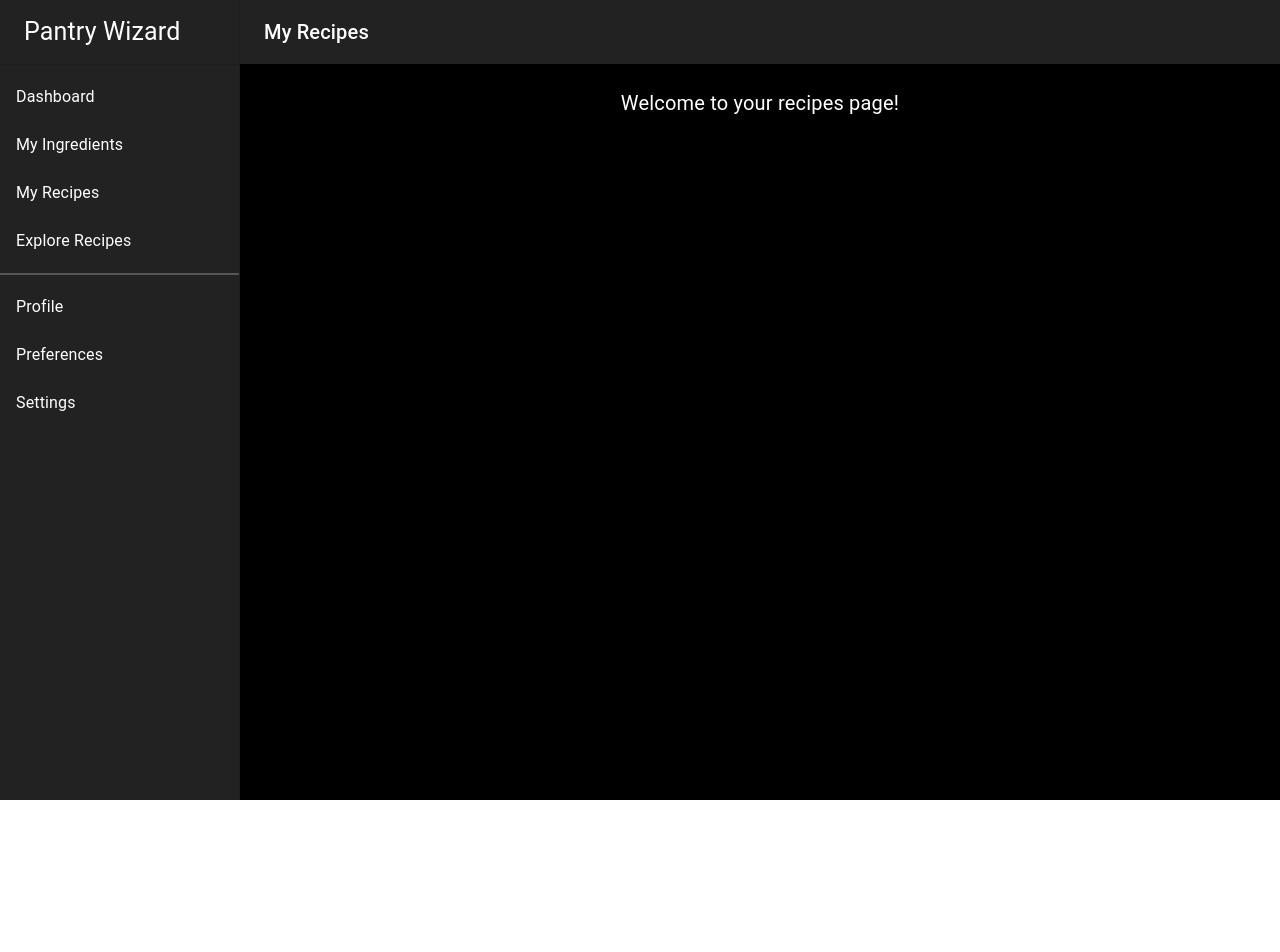
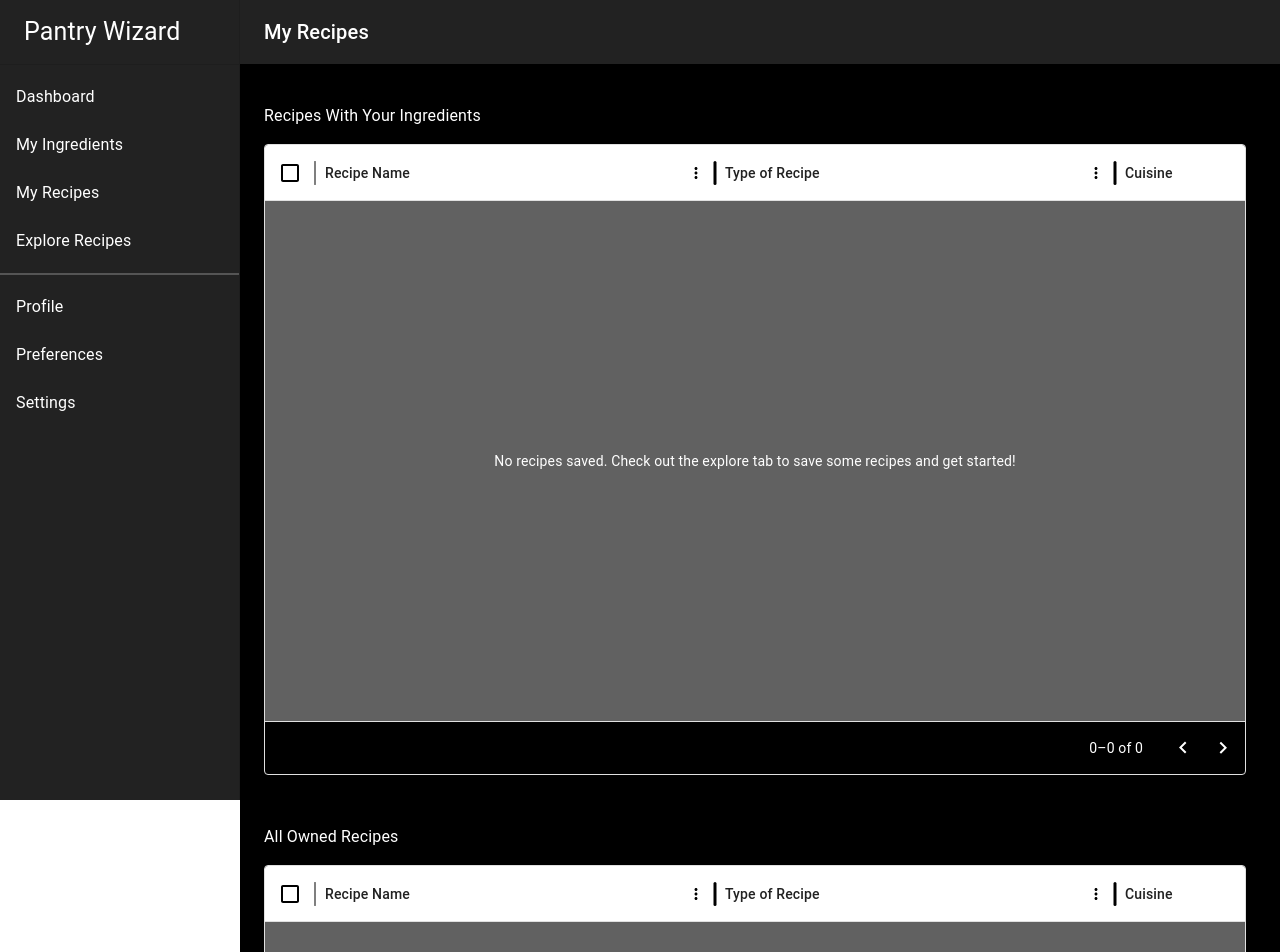
Before and after one commit to grackfish/pantry-wizard, a React (Create React App) app: page /recipes in a window 1280 px wide. Shown: the top 952 px of the page. Before the commit the page ends 800 px from the top, so only its background shows below. Built offline with nearby package versions, Linux system fonts and the light colour scheme.

Commit message:
Add tables to Recipes.js

```diff
--- /dev/null
+++ b/src/Recipes/IngredientsOwnedTable.js
@@ -0,0 +1,85 @@
+import * as React from 'react';
+import Box from '@mui/material/Box';
+import { DataGrid } from '@mui/x-data-grid';
+
+// BACKEND: refer to 'field' variable
+const columns = [
+  { field: 'name', headerName: 'Recipe Name', width: 400 },
+  { field: 'type', headerName: 'Type of Recipe', width: 400 },
+  { field: 'cuisine', headerName: 'Cuisine', width: 350 },
+];
+
+export default function EventsGrid() {
+  const [rows, setRows] = React.useState([]);
+
+  return (
+    <Box sx={{ height: 631, width: '99%' }}>
+      <DataGrid
+        rows={rows}
+        columns={columns}
+        initialState={{
+          pagination: {
+            paginationModel: {
+              pageSize: 10,
+            },
+          },
+        }}
+        pageSizeOptions={[10]}
+        checkboxSelection
+        disableRowSelectionOnClick
+        localeText={{
+            noRowsLabel: 'No recipes saved. Check out the explore tab to save some recipes and get started!',
+        }}
+        sx={{
+          '& .MuiDataGrid-cell': {
+            color: 'white', // Set content text color to white
+          },
+          '& .MuiDataGrid-columnHeader': {
+            color: 'inherit', // Keep column header color as is
+          },
+          '& .MuiDataGrid-footerCell': {
+            color: 'inherit', // Keep footer cell color as is
+          },
+          '& .MuiDataGrid-footer': {
+            color: 'white', // Set footer text color to white
+          },
+          '& .MuiDataGrid-cell:hover': {
+            backgroundColor: 'gray !important', // Cell hover background color
+          },
+          '& .MuiCheckbox-root': {
+            color: 'white !important', // Checkbox color for rows
+          },
+          '& .MuiDataGrid-columnHeader .MuiCheckbox-root': {
+            color: 'inherit !important', // Keep checkbox color in header as is
+          },
+          '& .MuiDataGrid-cell .MuiCheckbox-root': {
+            color: 'white !important', // Ensure checkboxes in cells are white
+          },
+          '& .MuiIconButton-root': {
+            color: 'white !important', // Pagination arrow icon color
+          },
+          '& .MuiPagination-root': {
+            color: 'white !important', // Pagination text color
+          },
+          '& .MuiPaginationItem-root': {
+            color: 'white !important', // Pagination item text color
+          },
+          '& .MuiTablePagination-root': {
+            color: 'white !important', // Set the footer text color to white
+          },
+          '& .MuiDataGrid-overlay': {
+            color: 'white', // Set "No rows" text color to white
+          },
+          // Highlight entire row on hover
+          '& .MuiDataGrid-row:hover': {
+            backgroundColor: 'gray !important', // Highlight row color
+          },
+          // Sorting arrow icons color
+          '& .MuiDataGrid-columnHeader .MuiSvgIcon-root': {
+            color: 'black !important', // Sorting arrow icon color
+          },
+        }}
+      />
+    </Box>
+  );
+}
--- /dev/null
+++ b/src/Recipes/OwnedRecipesTable.js
@@ -0,0 +1,85 @@
+import * as React from 'react';
+import Box from '@mui/material/Box';
+import { DataGrid } from '@mui/x-data-grid';
+
+// BACKEND: refer to 'field' variable
+const columns = [
+  { field: 'name', headerName: 'Recipe Name', width: 400 },
+  { field: 'type', headerName: 'Type of Recipe', width: 400 },
+  { field: 'cuisine', headerName: 'Cuisine', width: 350 },
+];
+
+export default function EventsGrid() {
+  const [rows, setRows] = React.useState([]);
+
+  return (
+    <Box sx={{ height: 631, width: '99%' }}>
+      <DataGrid
+        rows={rows}
+        columns={columns}
+        initialState={{
+          pagination: {
+            paginationModel: {
+              pageSize: 10,
+            },
+          },
+        }}
+        pageSizeOptions={[10]}
+        checkboxSelection
+        disableRowSelectionOnClick
+        localeText={{
+            noRowsLabel: 'No recipes on website. Databases haven\'t been populated yet',
+        }}
+        sx={{
+          '& .MuiDataGrid-cell': {
+            color: 'white', // Set content text color to white
+          },
+          '& .MuiDataGrid-columnHeader': {
+            color: 'inherit', // Keep column header color as is
+          },
+          '& .MuiDataGrid-footerCell': {
+            color: 'inherit', // Keep footer cell color as is
+          },
+          '& .MuiDataGrid-footer': {
+            color: 'white', // Set footer text color to white
+          },
+          '& .MuiDataGrid-cell:hover': {
+            backgroundColor: 'gray !important', // Cell hover background color
+          },
+          '& .MuiCheckbox-root': {
+            color: 'white !important', // Checkbox color for rows
+          },
+          '& .MuiDataGrid-columnHeader .MuiCheckbox-root': {
+            color: 'inherit !important', // Keep checkbox color in header as is
+          },
+          '& .MuiDataGrid-cell .MuiCheckbox-root': {
+            color: 'white !important', // Ensure checkboxes in cells are white
+          },
+          '& .MuiIconButton-root': {
+            color: 'white !important', // Pagination arrow icon color
+          },
+          '& .MuiPagination-root': {
+            color: 'white !important', // Pagination text color
+          },
+          '& .MuiPaginationItem-root': {
+            color: 'white !important', // Pagination item text color
+          },
+          '& .MuiTablePagination-root': {
+            color: 'white !important', // Set the footer text color to white
+          },
+          '& .MuiDataGrid-overlay': {
+            color: 'white', // Set "No rows" text color to white
+          },
+          // Highlight entire row on hover
+          '& .MuiDataGrid-row:hover': {
+            backgroundColor: 'gray !important', // Highlight row color
+          },
+          // Sorting arrow icons color
+          '& .MuiDataGrid-columnHeader .MuiSvgIcon-root': {
+            color: 'black !important', // Sorting arrow icon color
+          },
+        }}
+      />
+    </Box>
+  );
+}
--- a/src/Recipes/Recipes.js
+++ b/src/Recipes/Recipes.js
@@ -14,7 +14,8 @@ import MenuIcon from '@mui/icons-material/Menu';
 import Toolbar from '@mui/material/Toolbar';
 import Typography from '@mui/material/Typography';
 import { Link } from 'react-router-dom';
-import { useLocation } from 'react-router-dom';
+import IngredientsOwnedTable from './IngredientsOwnedTable.js';
+import OwnedRecipesTable from './OwnedRecipesTable.js';
 
 const drawerWidth = 240;
 
@@ -145,9 +146,10 @@ function ResponsiveDrawer(props) {
         sx={{ flexGrow: 1, p: 3, width: { sm: `calc(100% - ${drawerWidth}px)` }, backgroundColor: 'black', color: 'white', minHeight: '100vh' }}
       >
         <Toolbar />
-        <Typography sx={{ marginBottom: 2, fontSize: '20px', textAlign: 'center' }}>
-          Welcome to your recipes page!
-        </Typography>
+        <p>Recipes With Your Ingredients</p>
+        <IngredientsOwnedTable/>
+        <p style={{marginTop: '50px'}}>All Owned Recipes</p>
+        <OwnedRecipesTable/>
       </Box>
     </Box>
   );
```
